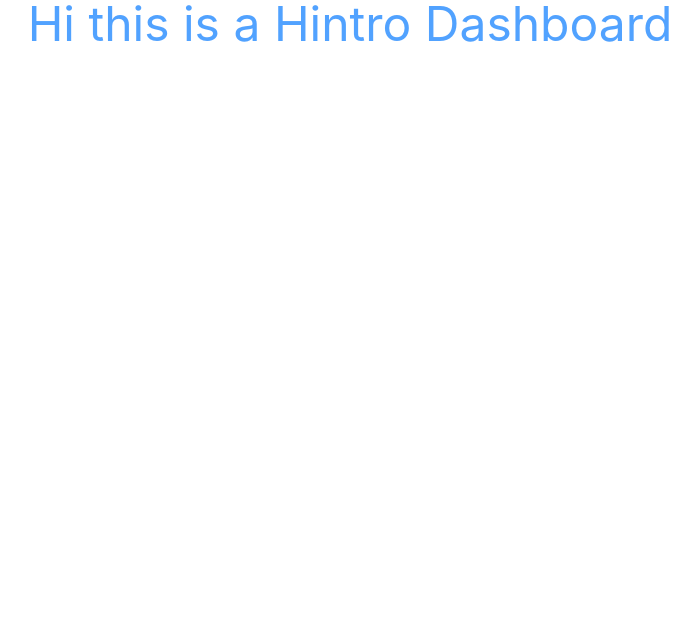
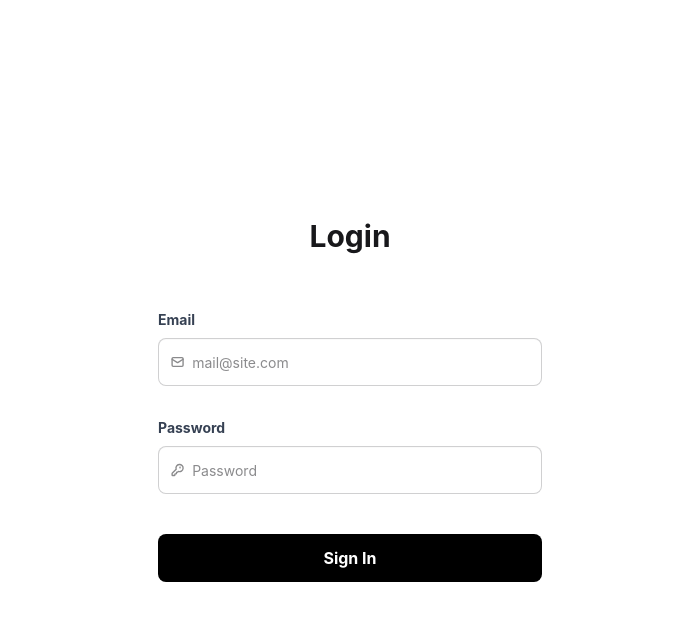
Before and after one commit to Rakibislam22/hintro-dashboard, a React (Vite) app: page / in a window 1280 px wide. Shown: the top 620 px of the page, without its empty margins (290-990 px from the left). Built offline with nearby package versions, Linux system fonts and the light colour scheme.

Commit message:
feat: add Login page

```diff
--- a/package.json
+++ b/package.json
@@ -20,6 +20,7 @@
     "@types/react": "^19.2.14",
     "@types/react-dom": "^19.2.3",
     "@vitejs/plugin-react": "^6.0.1",
+    "daisyui": "^5.5.19",
     "eslint": "^10.3.0",
     "eslint-plugin-react-hooks": "^7.1.1",
     "eslint-plugin-react-refresh": "^0.5.2",
--- a/src/App.jsx
+++ b/src/App.jsx
@@ -1,8 +1,10 @@
+import Login from "./components/Login";
 
 const App = () => {
   return (
     <div>
-      <h1 className="text-5xl text-center text-blue-400">Hi this is a Hintro Dashboard</h1>
+      {/* <h1 className="text-5xl text-center text-blue-400">Hi this is a Hintro Dashboard</h1> */}
+      <Login />
     </div>
   );
 };
--- /dev/null
+++ b/src/components/Login.jsx
@@ -0,0 +1,76 @@
+
+const Login = () => {
+    return (
+        <div className="w-full flex items-center justify-center lg:h-screen max-sm:py-16">
+            <div className="w-sm">
+                <h2 className="text-3xl font-bold mb-14 text-center">Login</h2>
+                <form>
+                    <div className="mb-8">
+                        <label className="block text-gray-700 text-sm font-bold mb-2" htmlFor="username">
+                            Email
+                        </label>
+                        <label className="input validator h-12 w-full rounded-lg">
+                            <svg className="h-[1em] opacity-50" xmlns="http://www.w3.org/2000/svg" viewBox="0 0 24 24">
+                                <g
+                                    strokeLinejoin="round"
+                                    strokeLinecap="round"
+                                    strokeWidth="2.5"
+                                    fill="none"
+                                    stroke="currentColor"
+                                >
+                                    <rect width="20" height="16" x="2" y="4" rx="2"></rect>
+                                    <path d="m22 7-8.97 5.7a1.94 1.94 0 0 1-2.06 0L2 7"></path>
+                                </g>
+                            </svg>
+                            <input type="email" placeholder="mail@site.com" required />
+                        </label>
+                        <div className="validator-hint hidden">Enter valid email address</div>
+                    </div>
+                    <div className="mb-10">
+                        <label className="block text-gray-700 text-sm font-bold mb-2" htmlFor="password">
+                            Password
+                        </label>
+                        <label className="input validator h-12 w-full rounded-lg">
+                            <svg className="h-[1em] opacity-50" xmlns="http://www.w3.org/2000/svg" viewBox="0 0 24 24">
+                                <g
+                                    strokeLinejoin="round"
+                                    strokeLinecap="round"
+                                    strokeWidth="2.5"
+                                    fill="none"
+                                    stroke="currentColor"
+                                >
+                                    <path
+                                        d="M2.586 17.414A2 2 0 0 0 2 18.828V21a1 1 0 0 0 1 1h3a1 1 0 0 0 1-1v-1a1 1 0 0 1 1-1h1a1 1 0 0 0 1-1v-1a1 1 0 0 1 1-1h.172a2 2 0 0 0 1.414-.586l.814-.814a6.5 6.5 0 1 0-4-4z"
+                                    ></path>
+                                    <circle cx="16.5" cy="7.5" r=".5" fill="currentColor"></circle>
+                                </g>
+                            </svg>
+                            <input
+                                type="password"
+                                required
+                                placeholder="Password"
+                                minLength="8"
+                                pattern="(?=.*\d)(?=.*[a-z])(?=.*[A-Z]).{8,}"
+                                title="Must be more than 8 characters, including number, lowercase letter, uppercase letter"
+                            />
+                        </label>
+                        <p className="validator-hint hidden">
+                            Must be more than 8 characters, including
+                            <br />At least one number <br />At least one lowercase letter <br />At least one uppercase letter
+                        </p>
+                    </div>
+                    <div>
+                        <button
+                            className="bg-primary hover:bg-secondary w-full h-12 text-white font-bold py-2 px-4 rounded-lg focus:outline-none focus:shadow-outline"
+                            type="submit"
+                        >
+                            Sign In
+                        </button>
+                    </div>
+                </form>
+            </div>
+        </div>
+    );
+};
+
+export default Login;
--- a/src/index.css
+++ b/src/index.css
@@ -1 +1,10 @@
 @import "tailwindcss";
+@plugin "daisyui" {
+  themes: light --default;
+ }
+@plugin "daisyui/theme" {
+  name: "light";
+  default: true;
+  --color-primary: black;
+  --color-secondary: rgba(0, 0, 0, 0.5);
+}
```
Also changed, not shown: 1 other file (tests, documents, lock files or other folders).
